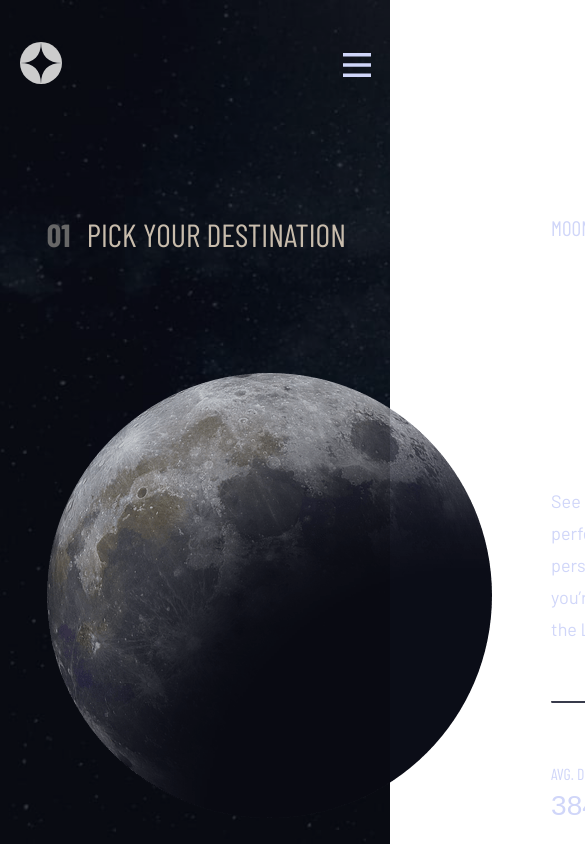
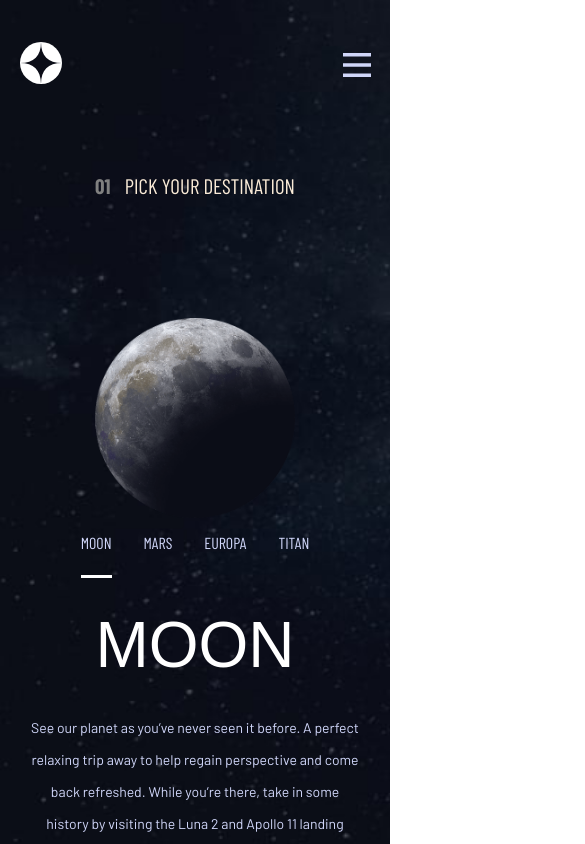
Before and after one commit to Segnities/space-tourism, a React (Vite) app: page /destination in a window 390 px wide. Shown: the top 844 px of the page, 585 px wide, since content can reach past the window. Built offline with nearby package versions, Linux system fonts and the light colour scheme; a web font is replaced by a local one.

Commit message:
Basic structure of Destination page

```diff
--- a/src/App.tsx
+++ b/src/App.tsx
@@ -19,7 +19,7 @@ function App() {
   return (
     <div
       className={styles["App"]}
-    style={{ backgroundImage: `url("${backgroundImage}")` }}
+      style={{ backgroundImage: `url("${backgroundImage}")` }}
     >
       <BrowserRouter>
         {clientWidth > 576 ? <Header /> : <MobileHeader />}
--- a/src/components/UI/Header/MobileHeader.tsx
+++ b/src/components/UI/Header/MobileHeader.tsx
@@ -20,13 +20,13 @@ function MobileHeader() {
           onClick={() => setIsOpen(!isOpen)}
         />
       </header>
-      <div className={styles["wrapper"]}>
-        {isOpen && (
+      {isOpen && (
+        <div className={styles["wrapper"]}>
           <div className={styles["menu"]}>
             <Navbar />
           </div>
-        )}
-      </div>
+        </div>
+      )}
     </>
   );
 }
--- a/src/components/UI/Header/assets/css/Header.module.css
+++ b/src/components/UI/Header/assets/css/Header.module.css
@@ -59,6 +59,9 @@
 }
 
 @media screen and (max-width: 1200px) {
+  .header {
+    padding-top: 0;
+  }
   .line {
     display: none;
   }
--- /dev/null
+++ b/src/components/UI/Loaders/assets/css/Loaders.module.css
@@ -0,0 +1,24 @@
+.default-spinner {
+  width: 64px;
+  height: 64px;
+  border: 5px solid #fff;
+  border-bottom-color: transparent;
+  border-radius: 50%;
+  display: inline-block;
+  box-sizing: border-box;
+  position: fixed;
+  top: 50%;
+  bottom: 50%;
+  left: 50%;
+  right: 50%;
+  animation: rotation 1s linear infinite;
+}
+
+@keyframes rotation {
+  0% {
+    transform: rotate(0deg);
+  }
+  100% {
+    transform: rotate(360deg);
+  }
+}
--- a/src/pages/Destination/Destination.tsx
+++ b/src/pages/Destination/Destination.tsx
@@ -37,6 +37,9 @@ function Destination() {
         <ul>
           {destinationData.destinations.map((dest) => (
             <li
+              onClick={() => {
+                setSlide(dest);
+              }}
               key={dest.name}
               className={slide.name === dest.name ? styles["active"] : ""}
             >
--- a/src/pages/Destination/assets/css/Destination.module.css
+++ b/src/pages/Destination/assets/css/Destination.module.css
@@ -12,8 +12,6 @@
 .destination-image {
   width: 445px;
   height: 445px;
-  background-repeat: none;
-  background-size: cover;
 }
 
 .pick-destination h2 {
@@ -32,7 +30,6 @@
   flex-direction: column;
   justify-content: space-between;
   margin-left: 20%;
-
 }
 
 .content-desctiption ul {
@@ -70,11 +67,11 @@
   font-size: 18px;
   font-family: "Barlow", serif;
   color: #d0d6f9;
-   line-height: 32px;
+  line-height: 32px;
 }
 
 .content-desctiption hr {
-  border-top: 2px solid #383B4B;
+  border-top: 2px solid #383b4b;
   border-bottom: transparent;
 }
 
@@ -87,10 +84,9 @@
   flex-direction: column;
 }
 
-
 .destination-travel-info > div p:first-child {
   font-size: 16px;
-  font-family: "Barlow Condensed",sans-serif;
+  font-family: "Barlow Condensed", sans-serif;
 }
 
 .destination-travel-info > div p:last-child {
@@ -101,3 +97,91 @@
 .destination-travel-info .travel {
   margin-left: 3rem;
 }
+
+@media screen and (max-width: 992px) {
+  .destination {
+    flex-direction: column;
+    padding: 10vh 5vw;
+  }
+
+  .pick-destination {
+    display: flex;
+    flex-direction: column;
+  }
+
+  .pick-destination img {
+    width: 400px;
+    height: 400px;
+    align-self: center;
+  }
+
+  .content-desctiption {
+    align-items: center;
+    margin-left: 4rem;
+    margin-right: 4rem;
+    margin-top: 5vh;
+  }
+
+  .content-desctiption > * {
+    margin: 15px 0;
+  }
+
+  .content-desctiption h1 {
+    font-size: 5em;
+  }
+
+  .content-desctiption p {
+    text-align: center;
+    font-size: 16px;
+  }
+}
+
+@media screen and (max-width: 576px) {
+  .content-desctiption {
+    margin-top: 8vh;
+  }
+  .content-desctiption h1 {
+    font-size: 4em;
+  }
+
+  .pick-destination h2 {
+    font-size: 21px;
+    text-align: center;
+  }
+
+  .pick-destination img {
+    width: 200px;
+    height: 200px;
+  }
+
+  .content-desctiption {
+    margin: 0 10px;
+  }
+
+  .content-desctiption ul {
+    font-size: 16px;
+    z-index: 49;
+  }
+
+  .content-desctiption p {
+    font-size: 14px;
+  }
+
+  .content-desctiption ul li:not(:first-child) {
+    margin-left: 2rem;
+  }
+
+  .destination-travel-info {
+    flex-direction: column;
+    align-items: center;
+    justify-content: center;
+  }
+
+  .destination-travel-info > * {
+    margin: 15px 0;
+  }
+
+  .destination-travel-info .travel {
+    margin-left: 0;
+  }
+}
--- a/vite.config.ts
+++ b/vite.config.ts
@@ -3,5 +3,6 @@ import react from '@vitejs/plugin-react'
 
 // https://vitejs.dev/config/
 export default defineConfig({
-  plugins: [react()]
+  plugins: [react()],
+  base: ""
 })
```
Also changed, not shown: src/components/UI/Loaders/Spinner.tsx (added, +15 -0 lines), src/hooks/useFetching.ts (added, +17 -0 lines).
